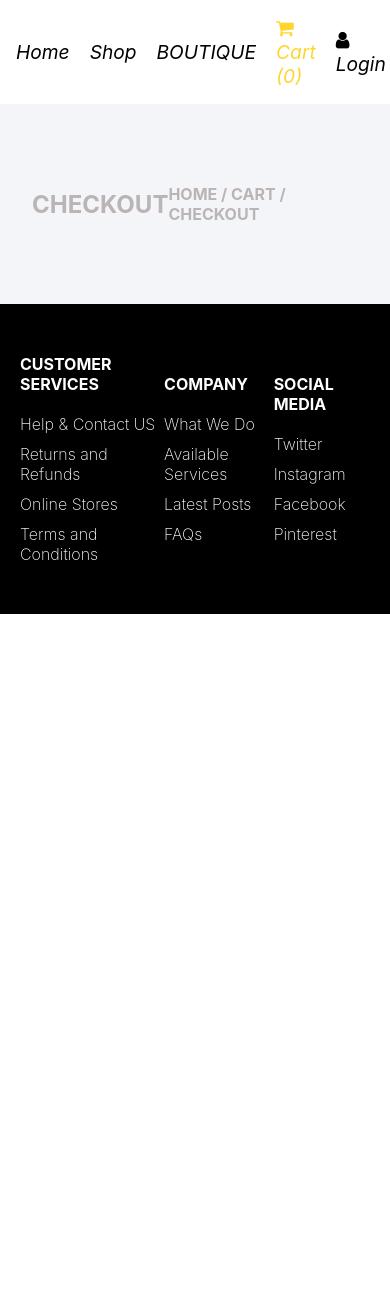
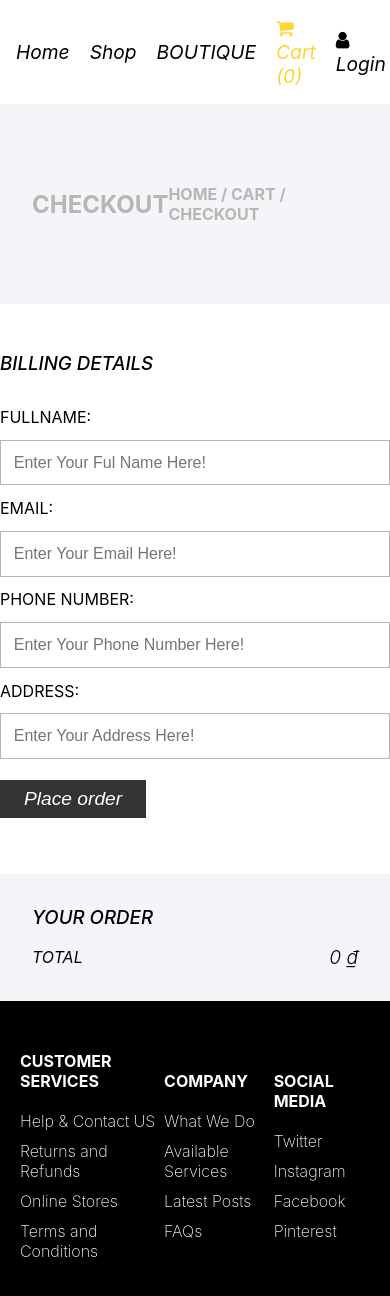
Before and after one commit to hieuphan07/React-Apple-store, a React (Create React App) app: page /cart/checkout in a window 390 px wide. Shown: the top 1296 px of the page. Before the commit the page ends 844 px from the top, so only its background shows below. Built offline with nearby package versions, Linux system fonts and the light colour scheme.

Commit message:
Update UI for Checkout page

```diff
--- a/src/components/Cart/CartTotal.module.css
+++ b/src/components/Cart/CartTotal.module.css
@@ -1,5 +1,6 @@
 .container {
   background-color: var(--main-grey);
+  height: fit-content;
 }
 
 .wrapper {
--- a/src/components/Cart/ShoppingCart.module.css
+++ b/src/components/Cart/ShoppingCart.module.css
@@ -7,6 +7,8 @@
 .cart h3 {
   margin-top: 3rem;
   margin-bottom: 1rem;
+  font-style: italic;
+  font-weight: 500;
 }
 
 .cart .wrapper {
--- /dev/null
+++ b/src/components/Checkout/CheckoutContent.js
@@ -0,0 +1,137 @@
+import React from 'react';
+import useInput from '../../hooks/useInput';
+import { useSelector } from 'react-redux';
+
+import classes from './CheckoutContent.module.css';
+
+const phonePattern = /^\d{2}[-]\d{3}[-]\d{3}[-]\d{3}$/;
+const isNotEmpty = (value) => value.trim() !== "";
+const isEmail = (value) => value.includes("@");
+const isPhone = (value) => phonePattern.test(value);
+
+const formatter = new Intl.NumberFormat("de-DE", {
+  style: "currency",
+  currency: "VND",
+});
+
+const CheckoutContent = () => {
+  const cartItems = useSelector(state => state.cartItems);
+  const total = useSelector(state => state.total)
+  const {
+    value: fullNameValue,
+    isValid: fullNameIsValid,
+    hasError: fullNameHasError,
+    valueChangeHandler: fullNameChangeHandler,
+    inputBlurHandler: fullNameBlurHandler,
+    reset: resetFullName
+  } = useInput(isNotEmpty);
+  const {
+    value: emailValue,
+    isValid: emailIsValid,
+    hasError: emailHasError,
+    valueChangeHandler: emailChangeHandler,
+    inputBlurHandler: emailBlurHandler,
+    reset: resetEmail
+  } = useInput(isEmail);
+  const {
+    value: phoneValue,
+    isValid: phoneIsValid,
+    hasError: phoneHasError,
+    valueChangeHandler: phoneChangeHandler,
+    inputBlurHandler: phoneBlurHandler,
+    reset: resetPhone
+  } = useInput(isPhone);
+  const {
+    value: addressValue,
+    isValid: addressIsValid,
+    hasError: addressHasError,
+    valueChangeHandler: addressChangeHandler,
+    inputBlurHandler: addressBlurHandler,
+    reset: resetAddress
+  } = useInput(isNotEmpty);
+
+  let formValid = false;
+  if (fullNameIsValid && emailIsValid && phoneIsValid && addressIsValid) {
+    formValid = true
+  }
+
+  const submitHandler = (e) => {
+    e.preventDefault();
+
+    if (!formValid) return;
+
+    console.log('Submitted!');
+    console.log(fullNameValue, emailValue, phoneValue, addressValue);
+
+    resetFullName();
+    resetEmail();
+    resetPhone();
+    resetAddress();
+  }
+
+  return (
+    <div className={classes.checkoutContent}>
+      <h3>BILLING DETAILS</h3>
+      <div className={classes.wrapper}>
+        <form onSubmit={submitHandler}>
+          <label htmlFor='fullname'>FULLNAME:</label>
+          <input
+            type='text'
+            id='fullname'
+            placeholder='Enter Your Ful Name Here!'
+            value={fullNameValue}
+            onChange={fullNameChangeHandler}
+            onBlur={fullNameBlurHandler} />
+          {fullNameHasError && <p className={classes.errorText}>Please enter a full name.</p>}
+          <label htmlFor='email'>EMAIL:</label>
+          <input
+            type='email'
+            id='email'
+            placeholder='Enter Your Email Here!'
+            value={emailValue}
+            onChange={emailChangeHandler}
+            onBlur={emailBlurHandler} />
+          {emailHasError && <p className={classes.errorText}>Please enter a valid email.</p>}
+          <label htmlFor='phone'>PHONE NUMBER:</label>
+          <input
+            type='tel'
+            id='phone'
+            placeholder='Enter Your Phone Number Here!'
+            pattern='[0-9]{2}-[0-9]{3}-[0-9]{3}-[0-9]{3}'
+            value={phoneValue}
+            onChange={phoneChangeHandler}
+            onBlur={phoneBlurHandler} />
+          {phoneHasError && <p className={classes.errorText}>Please enter a valid phone. Pattern: "00-111-222-333"</p>}
+          <label htmlFor='address'>ADDRESS:</label>
+          <input
+            type='text'
+            id='address'
+            placeholder='Enter Your Address Here!'
+            value={addressValue}
+            onChange={addressChangeHandler}
+            onBlur={addressBlurHandler} />
+          {addressHasError && <p className={classes.errorText}>Please enter an address.</p>}
+          <button>Place order</button>
+        </form>
+        <div className={classes.yourOrder}>
+          <h3>YOUR ORDER</h3>
+          <ul>{
+            cartItems.map(curr => <li key={curr._id.$oid}>
+              <div>
+                <span className={classes.name}>{curr.name}</span>
+                <span className={classes.price}>{formatter.format(curr.price)}</span>
+                <span className={classes.quantity}>{` x ${curr.quantity}`}</span>
+              </div>
+            </li>)
+          }</ul>
+          <div className={classes.total}>
+            <span>TOTAL</span>
+            <span>{formatter.format(total)}</span>
+          </div>
+        </div>
+      </div>
+    </div>
+  )
+}
+
+export default CheckoutContent
--- /dev/null
+++ b/src/components/Checkout/CheckoutContent.module.css
@@ -0,0 +1,102 @@
+.checkoutContent .wrapper {
+  display: grid;
+  grid-template-columns: 1fr 350px;
+  gap: 1.5rem;
+}
+
+.checkoutContent h3 {
+  margin-top: 3rem;
+  font-style: italic;
+  font-weight: 500;
+}
+
+.checkoutContent .wrapper form {
+  display: flex;
+  flex-direction: column;
+  justify-content: center;
+  align-items: flex-start;
+  gap: 0.8rem;
+  margin: 2rem 0;
+}
+
+.checkoutContent .wrapper form input {
+  width: 100%;
+  padding: 0.8rem;
+  border: 1px solid var(--grey-light);
+  font-size: 1rem;
+}
+
+.checkoutContent .wrapper form input:focus {
+  outline: none;
+}
+
+.checkoutContent .wrapper form button {
+  background-color: #333;
+  color: #fff;
+  padding: 0.5rem 1.5rem;
+  margin: 0.5rem 0 0 0;
+}
+
+.checkoutContent .wrapper .errorText {
+  color: var(--error-text);
+  font-style: italic;
+}
+
+.yourOrder {
+  background-color: var(--main-grey);
+  padding: 2rem;
+  height: fit-content;
+}
+
+.yourOrder h3 {
+  margin: 0;
+
+}
+
+.yourOrder ul {
+  list-style: none;
+  margin-top: 1rem;
+}
+
+.yourOrder ul li div {
+  display: grid;
+  grid-template-columns: 1fr 90px 30px;
+  align-items: center;
+  border-bottom: 1px solid var(--grey-light);
+  padding: 0.6rem 0;
+  font-size: 0.9rem;
+  font-style: italic;
+  color: var(--grey-dark)
+}
+
+.yourOrder ul li div .name {
+  font-weight: 500;
+  color: #000
+}
+
+.yourOrder ul li div .price,
+.yourOrder ul li div .quantity {
+  justify-self: end;
+}
+
+.yourOrder .total {
+  display: flex;
+  align-items: center;
+  justify-content: space-between;
+  margin-top: 1rem;
+  font-style: italic;
+}
+
+.yourOrder .total span:last-child {
+  font-size: 1.2rem;
+  font-weight: 300;
+}
+
+/* Mobile */
+
+@media(max-width: 768px) {
+  .checkoutContent .wrapper {
+    grid-template-columns: 1fr;
+  }
+
+}
--- a/src/components/Checkout/CheckoutDetail.js
+++ b/src/components/Checkout/CheckoutDetail.js
@@ -1,6 +1,7 @@
 import React from 'react';
 
 import BannerNavigation from '../../components/BannerNavigation';
+import CheckoutContent from './CheckoutContent';
 
 import classes from './CheckoutDetail.module.css';
 
@@ -8,6 +9,7 @@ const CheckoutDetail = () => {
   return (
     <div className={classes.checkout}>
       <BannerNavigation title='CHECKOUT' navigation='HOME / CART / CHECKOUT' />
+      <CheckoutContent />
     </div>
   )
 }
--- a/src/components/Checkout/CheckoutDetail.module.css
+++ b/src/components/Checkout/CheckoutDetail.module.css
@@ -0,0 +1,4 @@
+.checkout {
+  max-width: var(--max-w);
+  margin: 0 auto;
+}
--- a/src/components/Register/Signup.js
+++ b/src/components/Register/Signup.js
@@ -4,11 +4,11 @@ import { Link, useNavigate } from 'react-router-dom';
 
 import classes from './Signup.module.css';
 
+const phonePattern = /^\d{2}[-]\d{3}[-]\d{3}[-]\d{3}$/;
 const isNotEmpty = (value) => value.trim() !== "";
 const isEmail = (value) => value.includes("@");
 const isPassword = (value) => value.length >= 8 && /\d/.test(value) && /[a-zA-Z]/.test(value);
 const isPhone = (value) => phonePattern.test(value);
-const phonePattern = /^\d{2}[-]\d{3}[-]\d{3}[-]\d{3}$/;
 
 const Signup = () => {
   const navigate = useNavigate();
```
